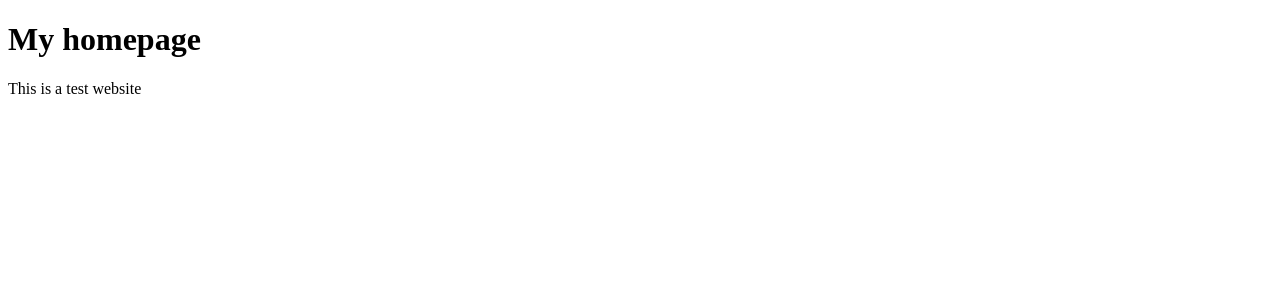
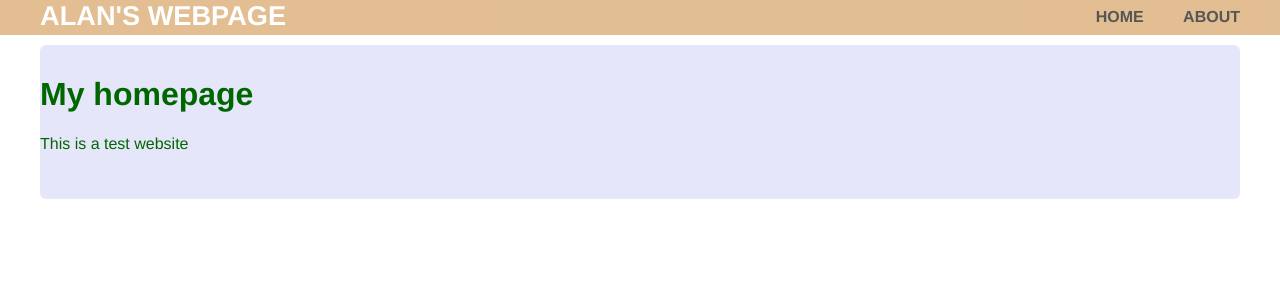
Before and after one commit to AlanJ97/PythonMegaCourse, a Flask app: page / in a window 1280 px wide. Shown: the top 300 px of the page. Run offline with Flask 2, Linux system fonts and the light colour scheme.

Commit message:
CSS files

```diff
--- /dev/null
+++ b/WebSIteFlask/static/css/main.css
@@ -0,0 +1,90 @@
+body {
+  margin: 0;
+  padding: 0;
+  font-family: "Helvetica Neue", Helvetica, Arial, sans-serif;
+  color: #060;
+}
+
+/*
+ * Formatting the header area
+ */
+
+header {
+  background-color: #DFB887;
+  height: 35px;
+  width: 100%;
+  opacity: .9;
+  margin-bottom: 10px;
+}
+
+header h1.logo {
+  margin: 0;
+  font-size: 1.7em;
+  color: #fff;
+  text-transform: uppercase;
+  float: left;
+}
+
+header h1.logo:hover {
+  color: #fff;
+  text-decoration: none;
+}
+
+/*
+ * Center the body content
+ */
+
+.container {
+  width: 1200px;
+  margin: 0 auto;
+}
+
+div.home {
+  padding: 10px 0 30px 0;
+  background-color: #E6E6FA;
+  -webkit-border-radius: 6px;
+     -moz-border-radius: 6px;
+          border-radius: 6px;
+}
+
+div.about {
+  padding: 10px 0 30px 0;
+  background-color: #E6E6FA;
+  -webkit-border-radius: 6px;
+     -moz-border-radius: 6px;
+          border-radius: 6px;
+}
+
+h2 {
+  font-size: 3em;
+  margin-top: 40px;
+  text-align: center;
+  letter-spacing: -2px;
+}
+
+h3 {
+  font-size: 1.7em;
+  font-weight: 100;
+  margin-top: 30px;
+  text-align: center;
+  letter-spacing: -1px;
+  color: #999;
+}
+
+.menu {
+  float: right;
+  margin-top: 8px;
+}
+
+.menu li {
+  display: inline;
+}
+
+.menu li + li {
+  margin-left: 35px;
+}
+
+.menu li a {
+  color: #444;
+  text-decoration: none;
+}
--- a/WebSIteFlask/templates/home.html
+++ b/WebSIteFlask/templates/home.html
@@ -1,12 +1,7 @@
-<!DOCTYPE html>
-<html lang="en">
-<head>
-    <meta charset="UTF-8">
-    <meta name="viewport" content="width=device-width, initial-scale=1.0">
-    <title>HOME</title>
-</head>
-<body>
+{% extends "layout.html" %}
+{% block content %}
+<div class="home">
     <h1>My homepage</h1>
     <p>This is a test website</p>
-</body>
-</html>
+</div>
+{% endblock %}
--- /dev/null
+++ b/WebSIteFlask/templates/layout.html
@@ -0,0 +1,30 @@
+<!DOCTYPE html>
+<html lang="en">
+<head>
+    <meta charset="UTF-8">
+    <meta name="viewport" content="width=device-width, initial-scale=1.0">
+    <link rel="stylesheet" href="{{ url_for('static', filename='css/main.css') }}">
+    <title>Flask App</title>
+</head>
+<body>
+    <header>
+        <div class="container">
+            <h1 class="logo">
+                Alan's webpage
+            </h1>
+            <strong>
+                <nav>
+                    <ul class="menu">
+                        <li><a href="{{ url_for('home') }}">HOME</a></li>
+                        <li><a href="{{ url_for('about') }}">ABOUT</a></li>
+                    </ul>
+                </nav>
+            </strong>
+        </div>
+    </header>
+    <div class="container">
+        {% block content %}
+        {% endblock %}
+    </div>
+</body>
+</html>
```
Also changed, not shown: WebSIteFlask/templates/about.html (+5 -12 lines).
